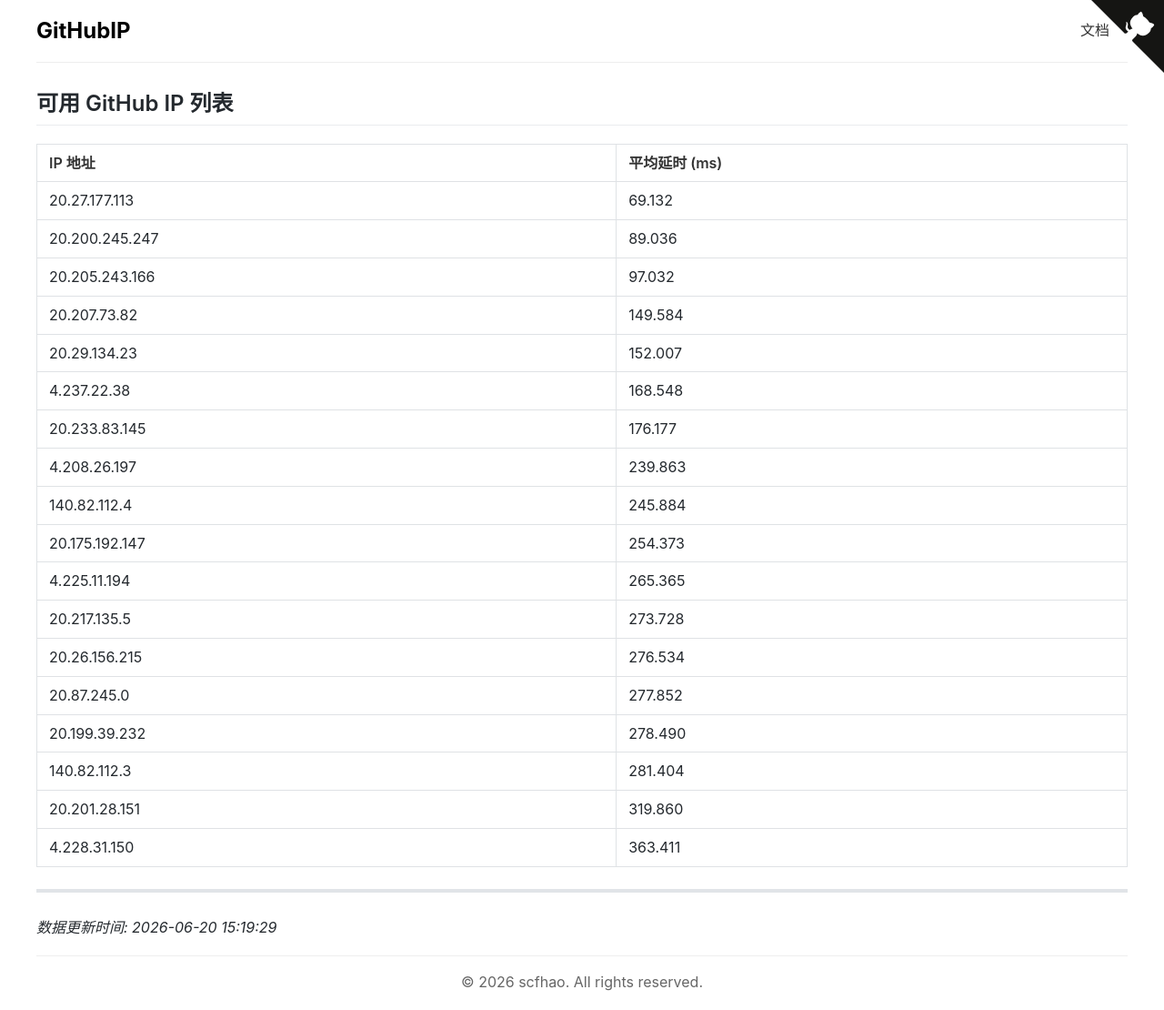
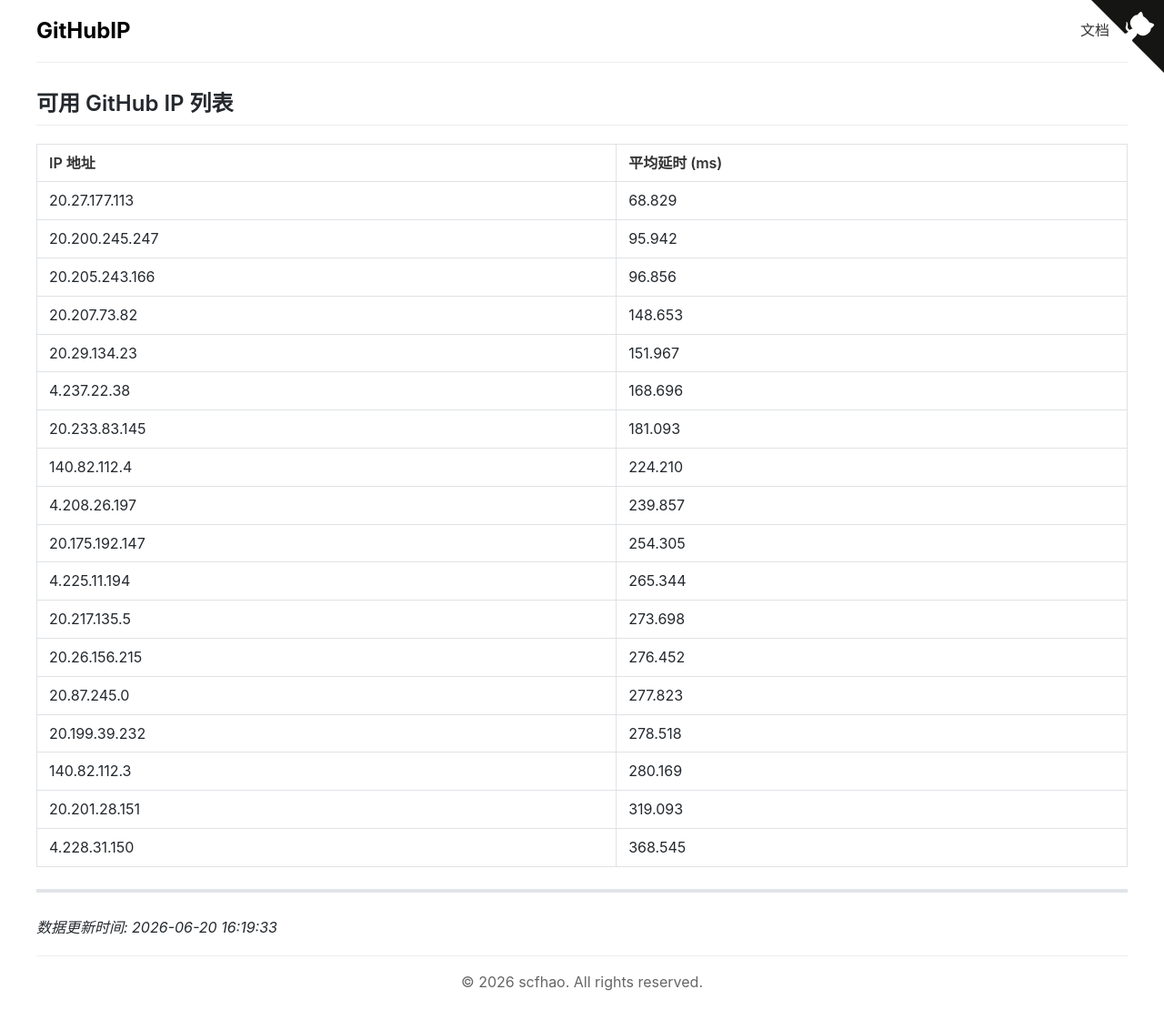
Before and after one commit to scfhao/GitHubIP, a Jekyll site: the page built from index.md, in a window 1280 px wide. Shown: the whole page at 91% size. Built offline with Jekyll 4.4.1, drawn with Linux system fonts in a browser that asks for light colours.

Commit message:
自动脚本执行 - 2026-06-20 16:19:33

```diff
--- a/index.md
+++ b/index.md
@@ -1,32 +1,32 @@
 ---
 layout: home
 title: GitHub IP 列表
-date: 2026-06-20 15:19:29
+date: 2026-06-20 16:19:33
 ---
 
 ## 可用 GitHub IP 列表
 
 | IP 地址 | 平均延时 (ms) |
 |---------|--------------|
-| 20.27.177.113 | 69.132 |
-| 20.200.245.247 | 89.036 |
-| 20.205.243.166 | 97.032 |
-| 20.207.73.82 | 149.584 |
-| 20.29.134.23 | 152.007 |
-| 4.237.22.38 | 168.548 |
-| 20.233.83.145 | 176.177 |
-| 4.208.26.197 | 239.863 |
-| 140.82.112.4 | 245.884 |
-| 20.175.192.147 | 254.373 |
-| 4.225.11.194 | 265.365 |
-| 20.217.135.5 | 273.728 |
-| 20.26.156.215 | 276.534 |
-| 20.87.245.0 | 277.852 |
-| 20.199.39.232 | 278.490 |
-| 140.82.112.3 | 281.404 |
-| 20.201.28.151 | 319.860 |
-| 4.228.31.150 | 363.411 |
+| 20.27.177.113 | 68.829 |
+| 20.200.245.247 | 95.942 |
+| 20.205.243.166 | 96.856 |
+| 20.207.73.82 | 148.653 |
+| 20.29.134.23 | 151.967 |
+| 4.237.22.38 | 168.696 |
+| 20.233.83.145 | 181.093 |
+| 140.82.112.4 | 224.210 |
+| 4.208.26.197 | 239.857 |
+| 20.175.192.147 | 254.305 |
+| 4.225.11.194 | 265.344 |
+| 20.217.135.5 | 273.698 |
+| 20.26.156.215 | 276.452 |
+| 20.87.245.0 | 277.823 |
+| 20.199.39.232 | 278.518 |
+| 140.82.112.3 | 280.169 |
+| 20.201.28.151 | 319.093 |
+| 4.228.31.150 | 368.545 |
 
 ---
 
-*数据更新时间: 2026-06-20 15:19:29*
+*数据更新时间: 2026-06-20 16:19:33*
```
